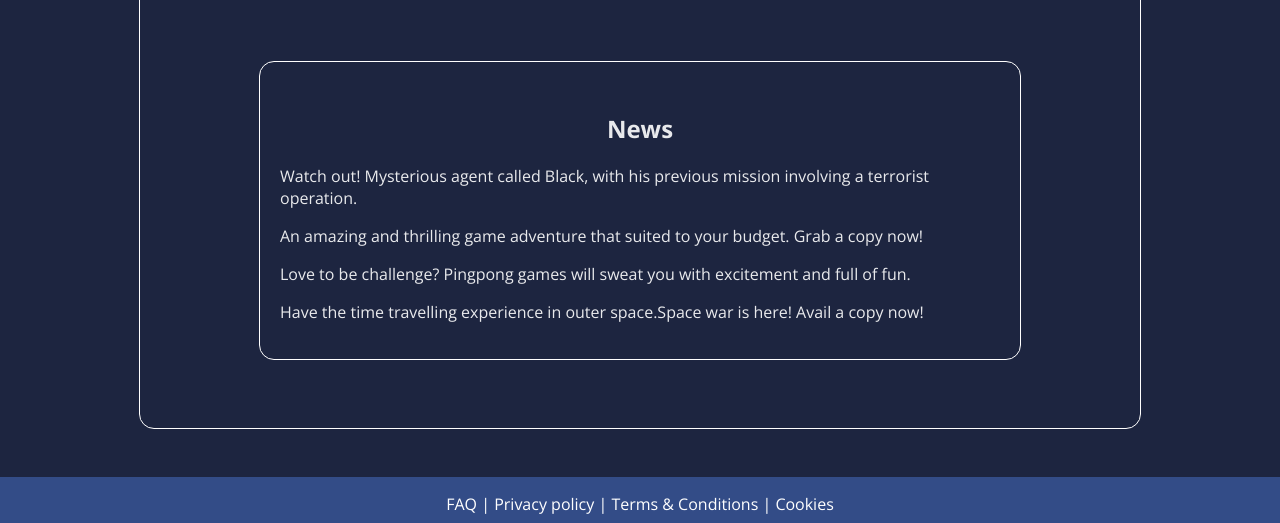
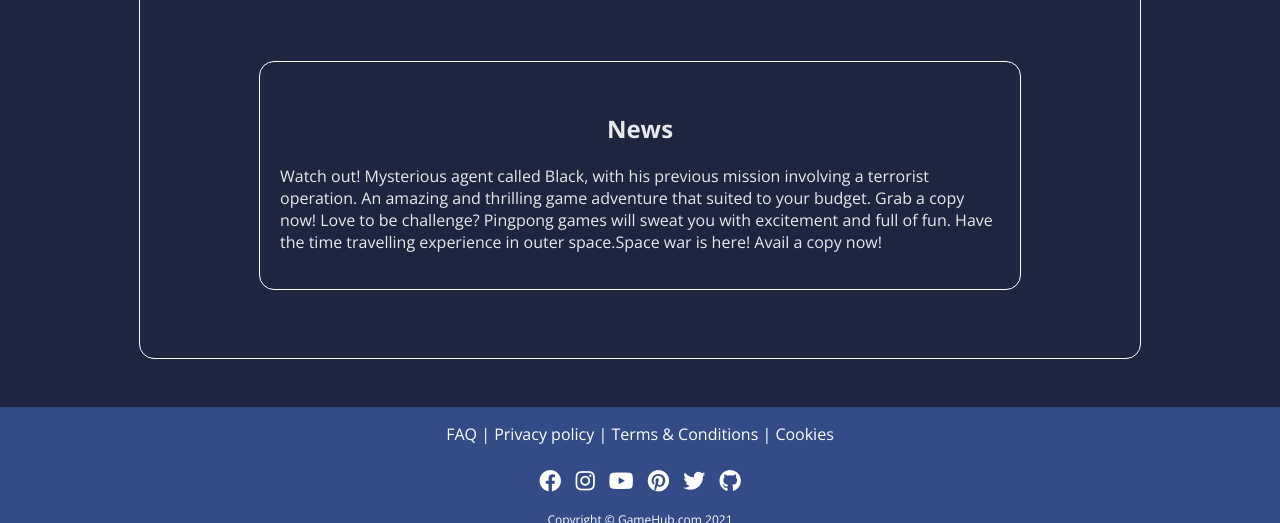
Before and after one commit to NeNorvalls/NeNorvalls_Gamehub, a plain HTML site: page index.html in a window 1280 px wide. Shown: the part 726-1249 px from the top of the page. Drawn offline with nearby package versions, Linux system fonts and the light colour scheme.

Commit message:
Update index.html

```diff
--- a/index.html
+++ b/index.html
@@ -83,11 +83,16 @@
             </div>
           </div>
           <div class="news-container">
-            <h2>News</h2>
-            <p>Watch out! Mysterious agent called Black, with his previous mission involving a terrorist operation.</p>
-            <p>An amazing and thrilling game adventure that suited to your budget. Grab a copy now!</p>
-            <p>Love to be challenge? Pingpong games will sweat you with excitement and full of fun.</p>
-            <p>Have the time travelling experience in outer space.Space war is here! Avail a copy now!</p>
+            <h2 class="news-h2">News</h2>
+            <div class="news-paragraph">
+                <p>
+                    Watch out! Mysterious agent called Black, with his previous mission involving a terrorist operation.
+                    An amazing and thrilling game adventure that suited to your budget. Grab a copy now!
+                    Love to be challenge? Pingpong games will sweat you with excitement and full of fun.
+                    Have the time travelling experience in outer space.Space war is here! Avail a copy now!
+                </p>
+              </div>
+
           </div>
         </div>
       </main>
```
